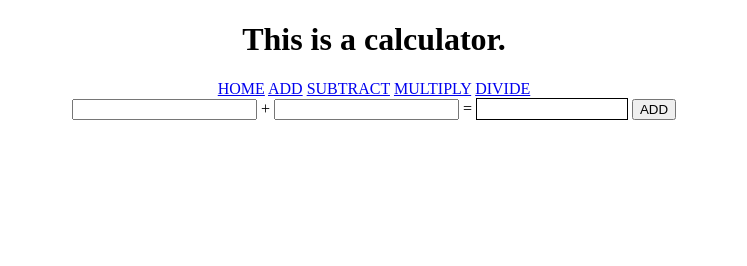
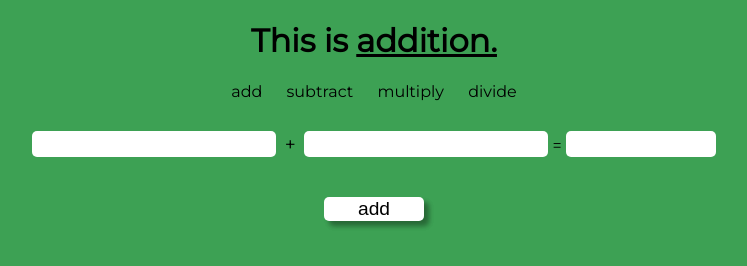
Before and after one commit to chelseaerinavery/calculator, a plain HTML site: page html/add.html in a window 1280 px wide. Shown: the whole page, without its empty margins (266-1013 px from the left). Drawn offline with Linux system fonts and the light colour scheme.

Commit message:
Styled, added error message

```diff
--- a/css/main.css
+++ b/css/main.css
@@ -1,11 +1,86 @@
 body {
-    text-align: center;
+  font-family: "Montserrat", sans-serif;
+  text-align: center;
+}
+
+input {
+  font-size: 20px;
+  font-family: "Montserrat", sans-serif;
+  background-color: white;
+  border-radius: 5px 5px 5px 5px;
+  border: none;
+}
+
+input::-webkit-outer-spin-button,
+input::-webkit-inner-spin-button {
+  -webkit-appearance: none;
+  margin: 0;
+}
+
+textarea,
+input {
+  outline: none;
+}
+
+a {
+  padding: 10px;
+  text-decoration: none;
+  color: black;
+}
+
+a:hover {
+  color: yellow;
+}
+
+.input-bar {
+  margin: 30px;
+}
+
+.operator {
+  display: inline-block;
+  width: 20px;
+  font-size: larger;
 }
 
 #solutionBox {
-    display: inline-block;
-    vertical-align: bottom;
-    height: 20px;
-    min-width: 150px;
-    border: 1px solid black;
+  display: inline-block;
+  background-color: white;
+  vertical-align: top;
+  font-size: 20px;
+  height: 26px;
+  min-width: 150px;
+  border-radius: 5px 5px 5px 5px;
 }
+
+#calculate {
+  display: block;
+  font-size: larger;
+  margin: 40px auto;
+  background-color: white;
+  width: 100px;
+  border-style: hidden;
+  border-radius: 5px 5px 5px 5px;
+  box-shadow: 5px 5px 5px rgb(0 0 0 / 20%), 5px 5px 5px 0 rgb(0 0 0 / 19%);
+}
+
+#calculate:hover {
+  background-color: black;
+  color: white;
+  box-shadow: none;
+}
+
+#add {
+  background-color: #3da154;
+}
+
+#subtract {
+  background-color: #edac5a;
+}
+
+#multiply {
+  background-color: #b28aed;
+}
+
+#divide {
+  background-color: #3ec2ae;
+}
--- a/html/add.html
+++ b/html/add.html
@@ -1,23 +1,25 @@
 <!DOCTYPE html>
 <html>
 <head>
+    <link rel="preconnect" href="https://fonts.googleapis.com">
+    <link rel="preconnect" href="https://fonts.gstatic.com" crossorigin>
+    <link href="https://fonts.googleapis.com/css2?family=Montserrat&display=swap" rel="stylesheet">
 <title>Calculator</title>
 <link rel="stylesheet" href="../css/main.css">
 </head>
 
-<body>
+<body id="add">
 
-<h1>This is a calculator.</h1>
+<h1>This is <span style='display:inline-block; text-decoration: underline;'>addition.</span></h1>
 <div>
-<a href="../index.html">HOME</a>
-<a href="./add.html">ADD</a>
-<a href="./subtract.html">SUBTRACT</a>
-<a href="./multiply.html">MULTIPLY</a>
-<a href="./divide.html">DIVIDE</a>
+<a href="./add.html">add</a>
+<a href="./subtract.html">subtract</a>
+<a href="./multiply.html">multiply</a>
+<a href="./divide.html">divide</a>
 </div>
-<div>
-<input id="firstNumber" type="number"> + <input id="secondNumber" type="number"> = <div id="solutionBox" type="number"></div>
-<button id="calculate">ADD</button>
+<div class="input-bar">
+<input id="firstNumber" type="number"> <span class="operator">+</span> <input id="secondNumber" type="number"> = <div id="solutionBox" type="number"></div>
+<button id="calculate">add</button>
 </div>
 
 </body>
@@ -28,11 +30,16 @@ var first = document.getElementById("firstNumber")
 var second = document.getElementById("secondNumber")
 var solution
 var solutionBox = document.getElementById("solutionBox")
+
 document.getElementById("calculate").addEventListener("click",function(){
+    if (first.value.length>0 && second.value.length>0){
     solution = parseInt(first.value) + parseInt(second.value)
-    console.log("solution", solution)
     solutionBox.innerHTML = solution
+    } else {
+        alert('please enter two numbers.')
+    }
 })
+
 </script>
 
 </html>
```
Also changed, not shown: html/divide.html (+19 -11 lines), html/multiply.html (+19 -11 lines), html/subtract.html (+19 -11 lines).
